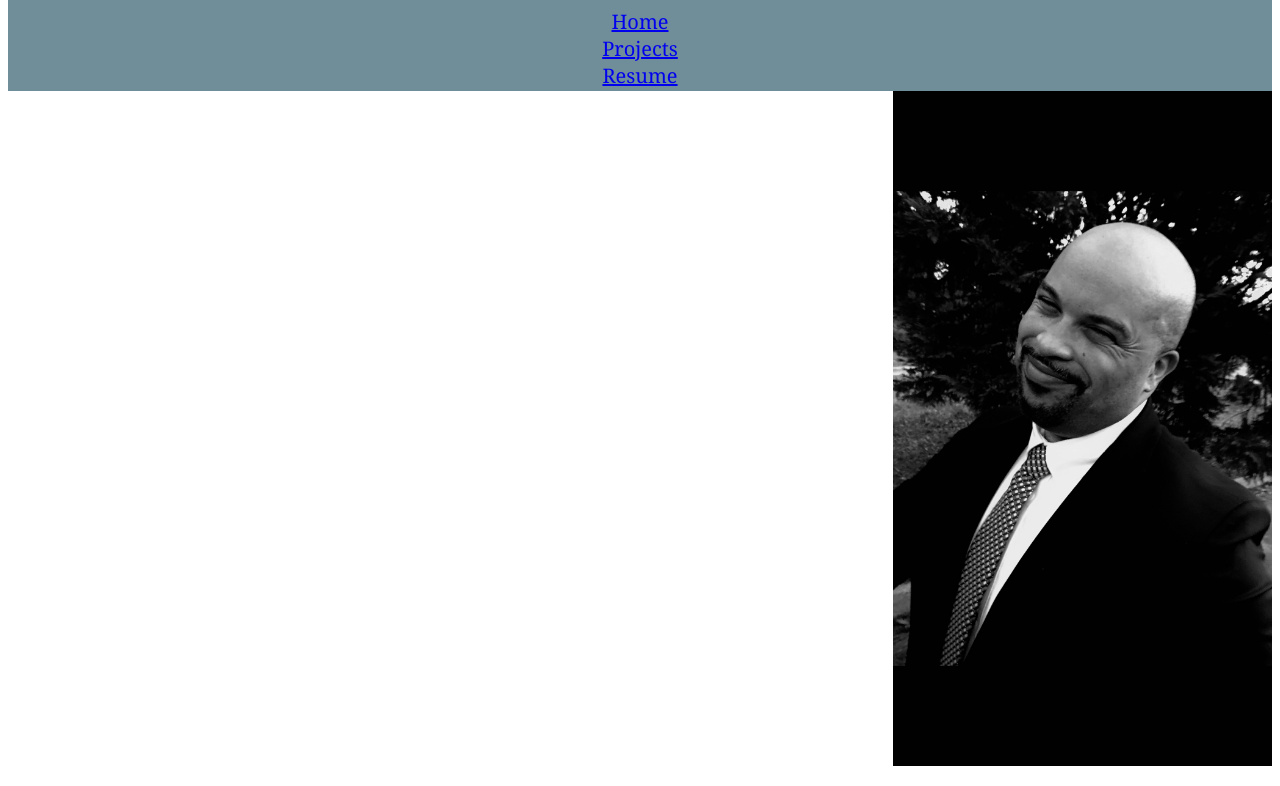
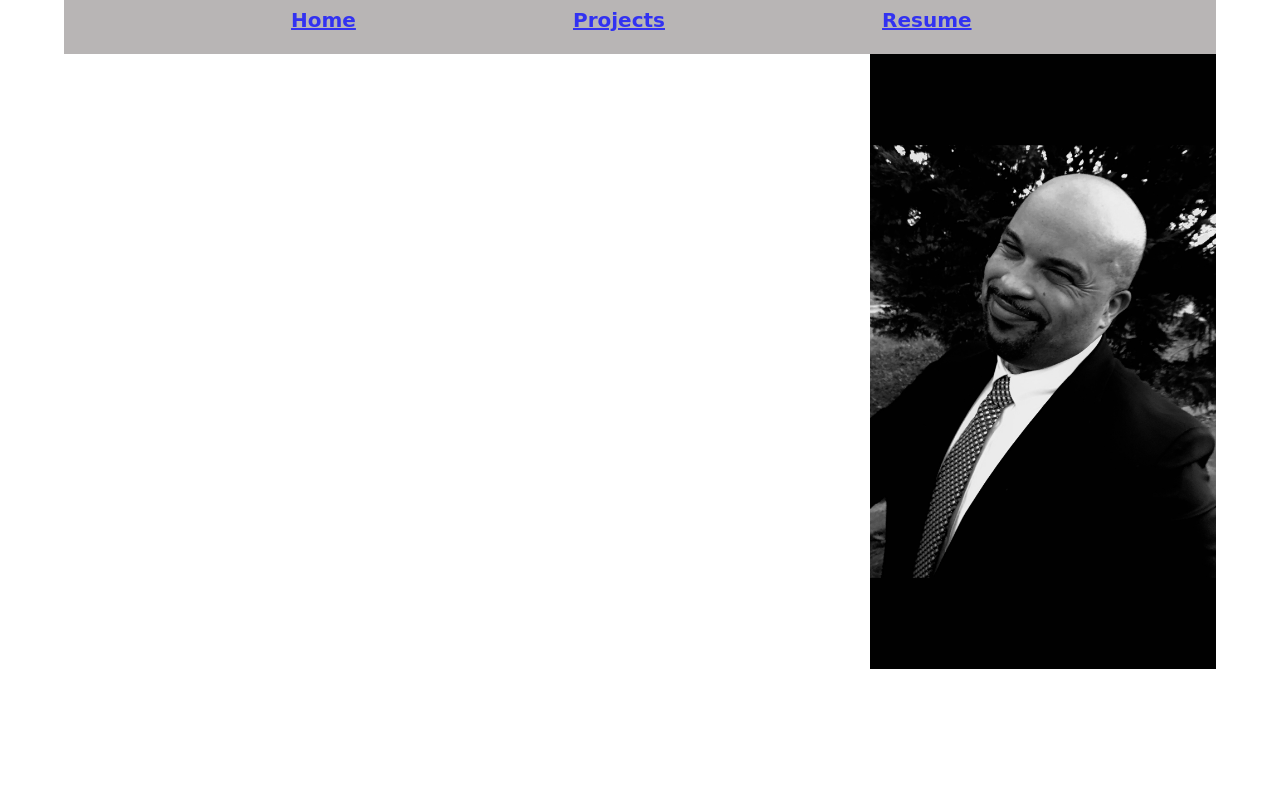
Before and after one commit to momentum-team-3/html-css-portfolio-sbostic21, a plain HTML site: page index.html in a window 1280 px wide. Shown: the part 171-957 px from the top of the page. After the commit the page ends 860 px from the top, so only its background shows below. Drawn offline with Linux system fonts and the light colour scheme.

Commit message:
Not ready

```diff
--- a/index.html
+++ b/index.html
@@ -8,16 +8,11 @@
         <header>
             <h1>Sloan Bositc</h1>
             <h2>Software Developer</h2>
-            <div class="nav">
-                <div>
-                    <a href="#">Home</a>
-                </div>
-                <div>
-                    <a href="#">Projects</a>
-                </div>
-                <div>
-                    <a href="#">Resume</a>
-                </div>
+            <ul>
+                <li><a href="#"><b>Home</b></a> </li>
+                <li><a href="#"><b>Projects</b></a></li>
+                <li><a href="#"><b>Resume</b></a></li>
+            </ul>
         </header>
 
         <main>
--- a/portfoli-style.css
+++ b/portfoli-style.css
@@ -1,20 +1,33 @@
 header {
+    opacity: 0.8;
     font-size: 20px;
     font-family: Cambria, Cochin, Georgia, Times, 'Times New Roman', serif;
-    background-color: rgba(89, 124, 139, 0.863);
+    background-color: rgba(70, 61, 61, 0.473);
     padding: 2px;
     margin-top: -5px;
     text-align: center;
 }
 
+body {
+    margin-right: 5%;
+    margin-left: 5%;
+}
+
 img {
     margin-left: 70%;
-    position: :right;
-    height: 30%;
     width: 30%;
 }
 
-.nav {
-    float: inline;
+ul {
+    font-family: cursive;
+    font-weight: 900;
+    list-style-type: none;
+    text-align: center;
+    margin-right: 5%;
+}
 
+li {
+    display: inline;
+    padding: 10%;
+    padding-bottom: 25%;
 }
```
